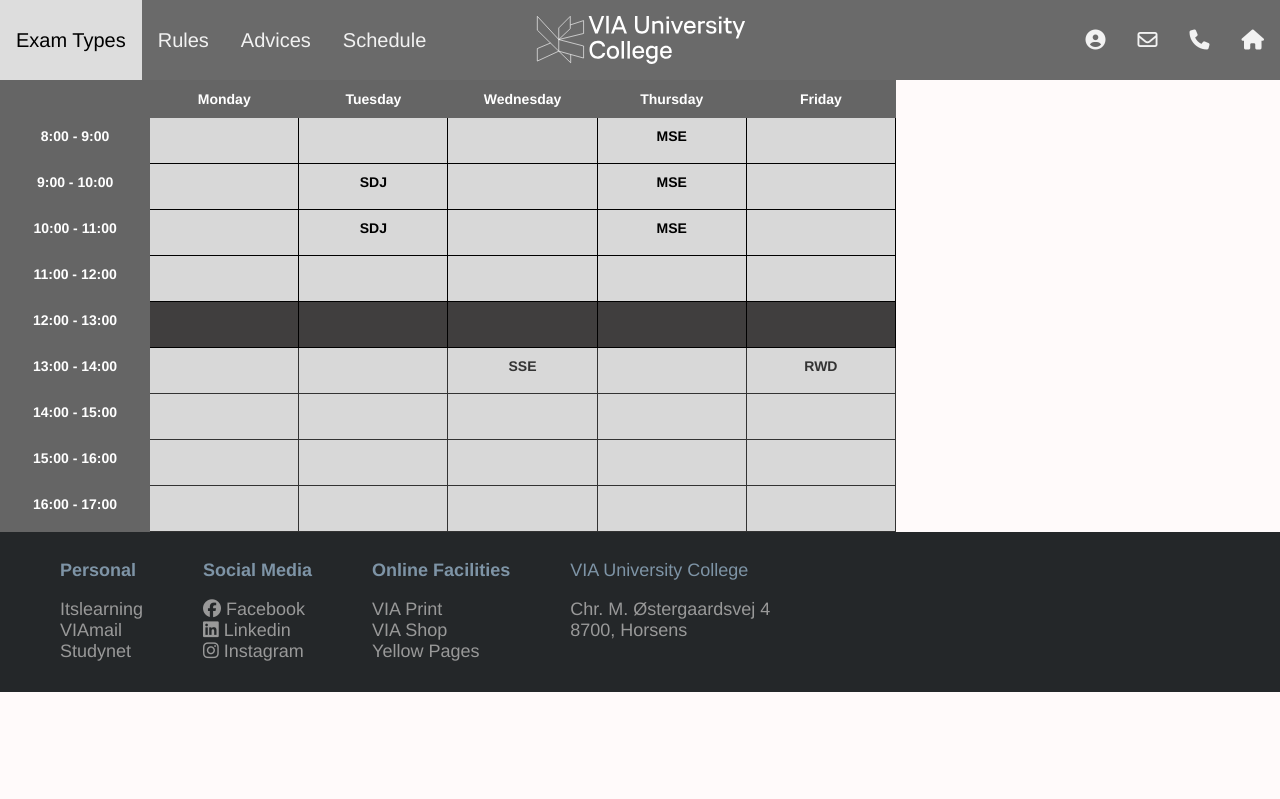
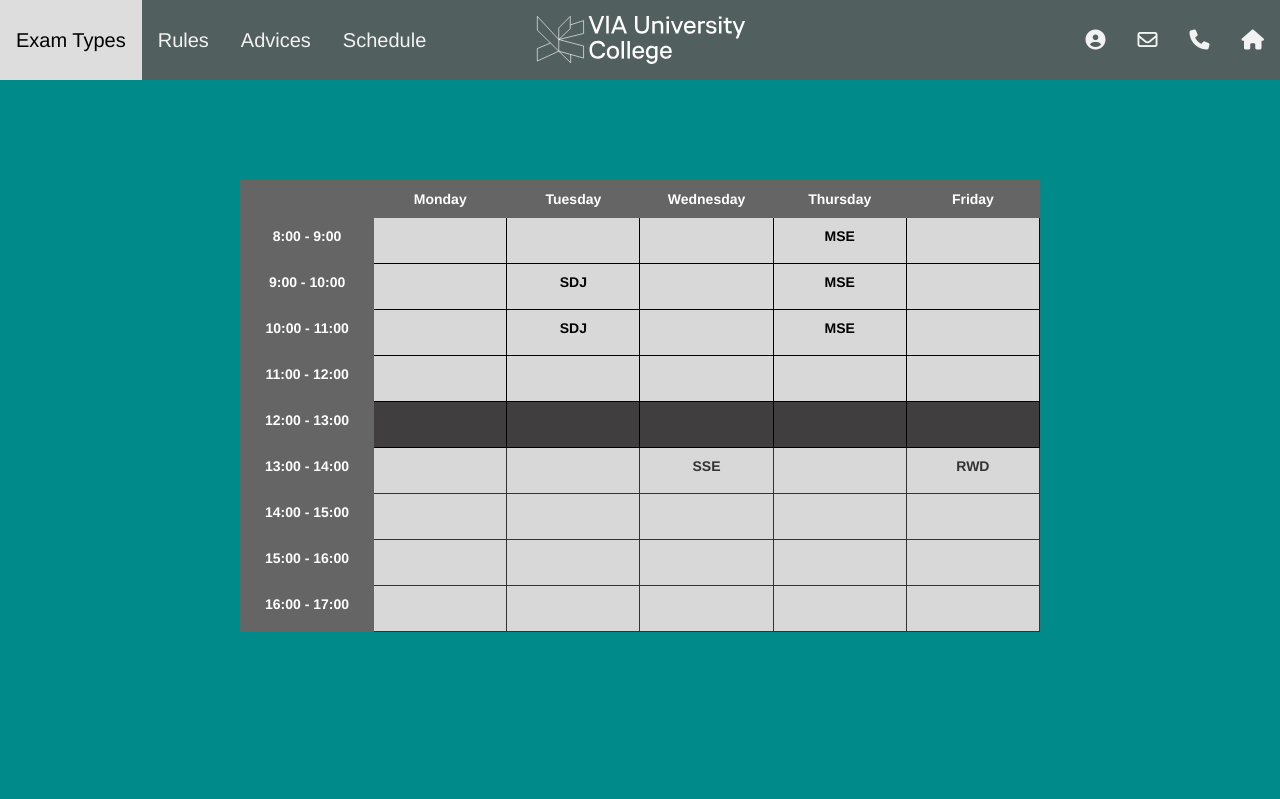
Before and after one commit to ViaSepGroup8/RWD1, a plain HTML site: page web/Schedule.html in a window 1280 px wide. Shown: the top 799 px of the page. Drawn offline with Linux system fonts and the light colour scheme.

Commit message:
overal changes of look on different devices

```diff
--- a/web/css/rules.css
+++ b/web/css/rules.css
@@ -6,6 +6,9 @@ body{
 .content_main{
   clear: both;
   height: 600px;
+  width: 100%;
+  max-width: 1200px;
+  margin: auto;
 }
 
 .content_left{
@@ -15,6 +18,7 @@ body{
   width: 30%;
   float:left;
   height: 390px;
+  background-color: white;
 }
 
 .content_center{
--- a/web/css/style.css
+++ b/web/css/style.css
@@ -365,21 +365,26 @@ button:hover {
 
 /*Schedule Tab Bernardo*/
 /*Lenka*/
-
+.Table{
+  background-color: darkcyan;
+}
 
 #upperbackground {
-    background-color: #ffffff;
+    background-color: darkcyan;
  color: black;
     height: 80px;
     width: 100%;
 }
-.table {
-     padding-left: 15%;
+.Table {
+  padding-top: 100px;
+  padding-bottom: 170px;
 }
 .tg  {
     border-collapse:collapse;
 
-    width: 70%;
+    width: 100%;
+    max-width: 800px;
+    margin: auto;
 
 }
 
```
